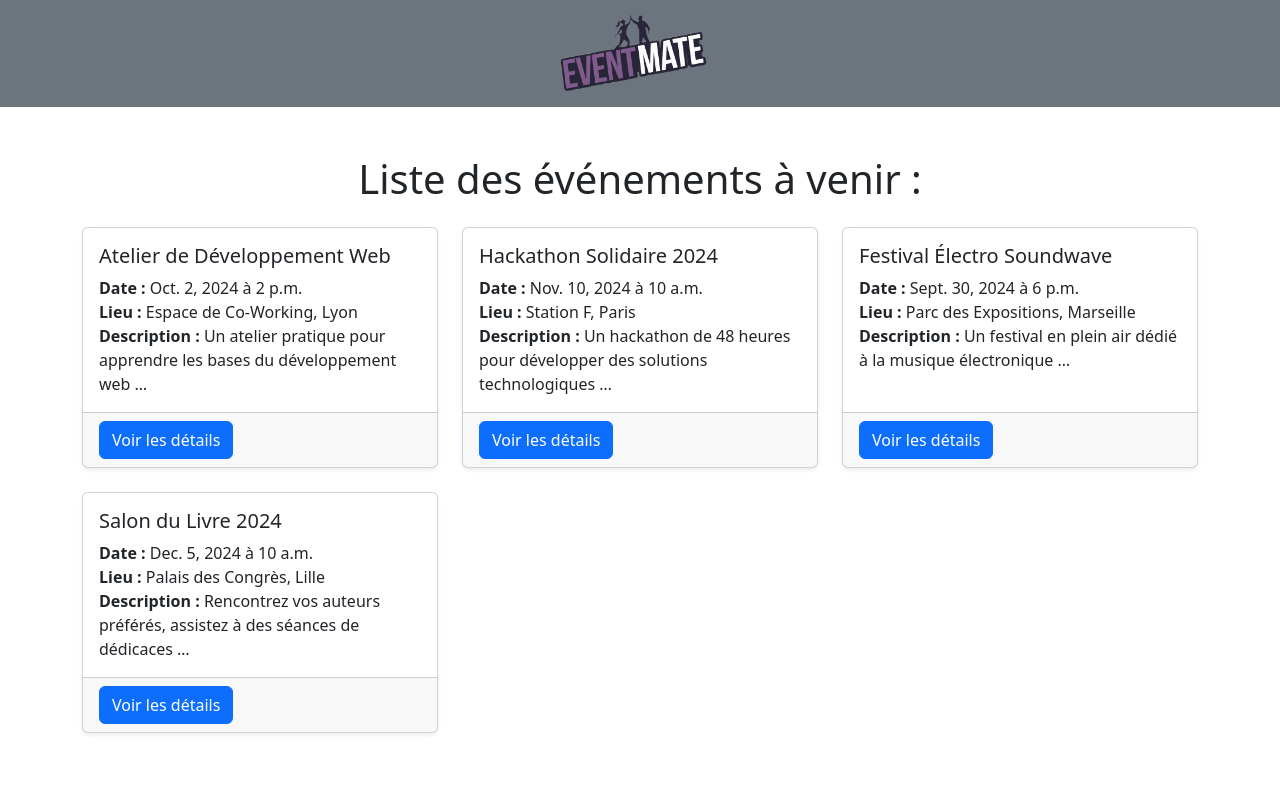
After one commit to omar-kou/eventmat, a Django app: page /custom-events/ in a window 1280 px wide. The commit adds this page. Run offline with Django 5.2, Linux system fonts and the light colour scheme; data comes from the database, SQL or seed files in the repository; both versions use the stored data as it was after the commit.

Commit message:
code finale

```diff
--- a/eventmate/urls.py
+++ b/eventmate/urls.py
@@ -4,6 +4,8 @@ from django.urls import path
 from events import views
 from events.views import EventListView, EventCreateView, EventUpdateView, EventDeleteView, custom_login, signup, home
 from django.contrib.auth.views import LogoutView
+from django.urls import path
+from events.views import CustomEventListView
 urlpatterns = [
     path('', home, name='home'),
     path('login/', custom_login, name='login'),
@@ -12,7 +14,12 @@ urlpatterns = [
     path('events/new/', EventCreateView.as_view(), name='event_create'),
     path('events/<int:pk>/edit/', EventUpdateView.as_view(), name='event_update'),
     path('events/<int:pk>/delete/', EventDeleteView.as_view(), name='event_delete'),
-     path('logout/', LogoutView.as_view(), name='logout'),
-     path('admin/', admin.site.urls),  # Ajoutez cette ligne pour l'admin
-
+    path('logout/', LogoutView.as_view(), name='logout'),
+    path('admin/', admin.site.urls),  # Ajoutez cette ligne pour l'admin
+    path('events/<int:event_id>/register/', views.register_for_event, name='register_for_event'),
+    path('events/<int:event_id>/', views.event_detail, name='event_detail'),  # Détails de l'événement
+     path('custom-events/', CustomEventListView.as_view(), name='custom_event_list'),  # Nouvelle URL pour la liste personnalisée
+    path('events/<int:event_id>/', views.event_detail, name='event_detail'),
+    path('events/register/<int:event_id>/', views.event_register, name='event_register'),  # URL pour l'inscription à un événement
+    path('events/<int:event_id>/register/', views.register_for_event, name='register_for_event'),  # Inscription à un événement
 ]
--- a/events/models.py
+++ b/events/models.py
@@ -6,8 +6,17 @@ class Event(models.Model):
     description = models.TextField()
     date = models.DateField()
     time = models.TimeField()
-    location = models.CharField(max_length=255)
-    organizer = models.ForeignKey(User, on_delete=models.CASCADE)  # Clé étrangère vers User
+    location = models.CharField(max_length=200)
+    organizer = models.ForeignKey(User, on_delete=models.CASCADE)
 
     def __str__(self):
         return self.title
+
+class Participant(models.Model):
+    user = models.ForeignKey(User, on_delete=models.CASCADE)
+    event = models.ForeignKey(Event, on_delete=models.CASCADE, related_name="participants")
+    registration_date = models.DateTimeField(auto_now_add=True)
+    comments = models.TextField(blank=True, null=True)
+
+    def __str__(self):
+        return f"{self.user.username} - {self.event.title}"
--- /dev/null
+++ b/events/templates/custom_event_list.html
@@ -0,0 +1,55 @@
+<!DOCTYPE html>
+<html lang="en">
+<head>
+    <meta charset="UTF-8">
+    <meta name="viewport" content="width=device-width, initial-scale=1.0">
+    <meta http-equiv="X-UA-Compatible" content="ie=edge">
+    <title>Événements personnalisés</title>
+    <!-- Lien vers Bootstrap CSS -->
+    <link href="https://cdn.jsdelivr.net/npm/bootstrap@5.3.0-alpha1/dist/css/bootstrap.min.css" rel="stylesheet" integrity="sha384-KyZXEAg3QhqLMpG8r+8fhAXLR6ZWTcG7fJ4/JrqGnFttUhdAb50alW9hRUnMlgc/" crossorigin="anonymous">
+</head>
+<body>
+    {% load static %}
+
+    <!-- Navbar avec un lien vers la page d'accueil -->
+    <nav class="navbar navbar-expand-lg" style="background-color: #6c757d;"> <!-- Gris clair -->
+        <div class="container-fluid justify-content-center">
+            <a class="navbar-brand" href="{% url 'home' %}"> <!-- Lien vers la page d'accueil -->
+                <img src="{% static 'images/eventmate.png' %}" alt="EventMate" width="150"> <!-- Logo -->
+            </a>
+        </div>
+    </nav>
+
+    <!-- Contenu principal -->
+    <div class="container my-5">
+        <h1 class="text-center mb-4">Liste des événements à venir :</h1>
+
+        <div class="row">
+            {% for event in events %}
+                <div class="col-lg-4 col-md-6 mb-4">
+                    <div class="card h-100 shadow-sm">
+                        <div class="card-body">
+                            <h5 class="card-title">{{ event.title }}</h5>
+                            <p class="card-text">
+                                <strong>Date :</strong> {{ event.date }} à {{ event.time }}<br>
+                                <strong>Lieu :</strong> {{ event.location }}<br>
+                                <strong>Description :</strong> {{ event.description|truncatewords:10 }}
+                            </p>
+                        </div>
+                        <div class="card-footer d-flex justify-content-between">
+                            <a href="{% url 'event_detail' event.id %}" class="btn btn-primary">Voir les détails</a>
+                        </div>
+                    </div>
+                </div>
+            {% empty %}
+                <div class="col-12">
+                    <p class="text-center">Aucun événement n'est disponible.</p>
+                </div>
+            {% endfor %}
+        </div>
+    </div>
+
+    <!-- Lien vers Bootstrap JS et Popper.js -->
+    <script src="https://cdn.jsdelivr.net/npm/bootstrap@5.3.0-alpha1/dist/js/bootstrap.bundle.min.js" integrity="sha384-0rGITUFEJ6DZtkpFyt+LtCqiZR6ZWTcG7fJ4/JrqGnFttUhdAb50alW9hRUnMlgc/" crossorigin="anonymous"></script>
+</body>
+</html>
--- a/events/templates/event_list.html
+++ b/events/templates/event_list.html
@@ -61,6 +61,7 @@
                     <li class="nav-item">
                         <a href="{% url 'home' %}" class="btn btn-danger">Déconnexion</a> <!-- Bouton rouge -->
                     </li>
+
                 {% else %}
 
                 {% endif %}
--- a/events/templates/home.html
+++ b/events/templates/home.html
@@ -34,8 +34,7 @@
                         <a class="nav-link active" aria-current="page" href="#">Home</a>
                     </li>
                     <li class="nav-item">
-                        <a class="nav-link" href="#">Events</a>
-                    </li>
+                        <a class="nav-link" href="{% url 'custom_event_list' %}">Liste des événements</a> <!-- Correction ici -->
                     <li class="nav-item">
                         <a class="nav-link" href="#">About</a>
                     </li>
--- a/events/views.py
+++ b/events/views.py
@@ -1,4 +1,5 @@
-from django.shortcuts import render, redirect
+import datetime
+from django.shortcuts import render, redirect, get_object_or_404
 from .forms import EventForm
 from django.contrib.auth.forms import UserCreationForm, AuthenticationForm
 from django.urls import reverse_lazy
@@ -7,7 +8,67 @@ from django.contrib.auth import authenticate, login
 from django.contrib.auth.mixins import LoginRequiredMixin
 from .models import Event
 from django.db.models import Q
+from .models import Event, Participant
+from django.contrib.auth.decorators import login_required
+from django.shortcuts import render, get_object_or_404
+from .models import Event
+from django.shortcuts import render, get_object_or_404
+from django.views.generic import ListView
+from .models import Event
+# events/views.py
+from django.shortcuts import get_object_or_404, redirect
+from django.contrib.auth.decorators import login_required
+from .models import Event, Participant
 
+@login_required
+def event_register(request, event_id):
+    event = get_object_or_404(Event, id=event_id)
+
+    # Vérifie si l'utilisateur est déjà inscrit
+    if Participant.objects.filter(user=request.user, event=event).exists():
+        # Redirige vers la page des détails de l'événement si déjà inscrit
+        return redirect('event_detail', event_id=event.id)
+
+    # Crée une nouvelle participation pour l'utilisateur
+    Participant.objects.create(user=request.user, event=event)
+
+    # Redirige vers la page des détails de l'événement après inscription
+    return redirect('event_detail', event_id=event.id)
+
+
+class CustomEventListView(ListView):
+    model = Event
+    template_name = 'custom_event_list.html'  # Nom différent pour le nouveau template
+    context_object_name = 'events'  # Le nom utilisé pour accéder aux événements dans le template
+
+    # Si vous voulez personnaliser ou filtrer la liste d'événements, vous pouvez surcharger get_queryset()
+    def get_queryset(self):
+        # Par exemple, vous pouvez filtrer les événements passés ou futurs
+        return Event.objects.filter(date__gte=datetime.date.today())  # Affiche seulement les événements futurs
+
+
+def event_detail(request, event_id):
+    event = Event.objects.get(id=event_id)  # Cela pourrait causer une erreur si plusieurs événements ont le même id
+    return render(request, 'event_detail.html', {'event': event})
+
+class EventListView(ListView):
+    model = Event
+    template_name = 'event_list.html'
+    context_object_name = 'events'
+
+
+
+@login_required
+def register_for_event(request, event_id):
+    event = get_object_or_404(Event, id=event_id)
+
+    # Vérifie si l'utilisateur est déjà inscrit
+    if Participant.objects.filter(user=request.user, event=event).exists():
+        return render(request, 'events/already_registered.html', {'event': event})
+
+    # Crée l'inscription si elle n'existe pas
+    Participant.objects.create(user=request.user, event=event)
+    return redirect('event_detail', event_id=event.id)
 
 
 class EventListView(ListView):
```
Also changed, not shown: events/admin.py (+6 -3 lines), events/templates/event_detail.html (added, +47 -0 lines), db.sqlite3, events/migrations/0004_alter_event_location_participant.py (added).
